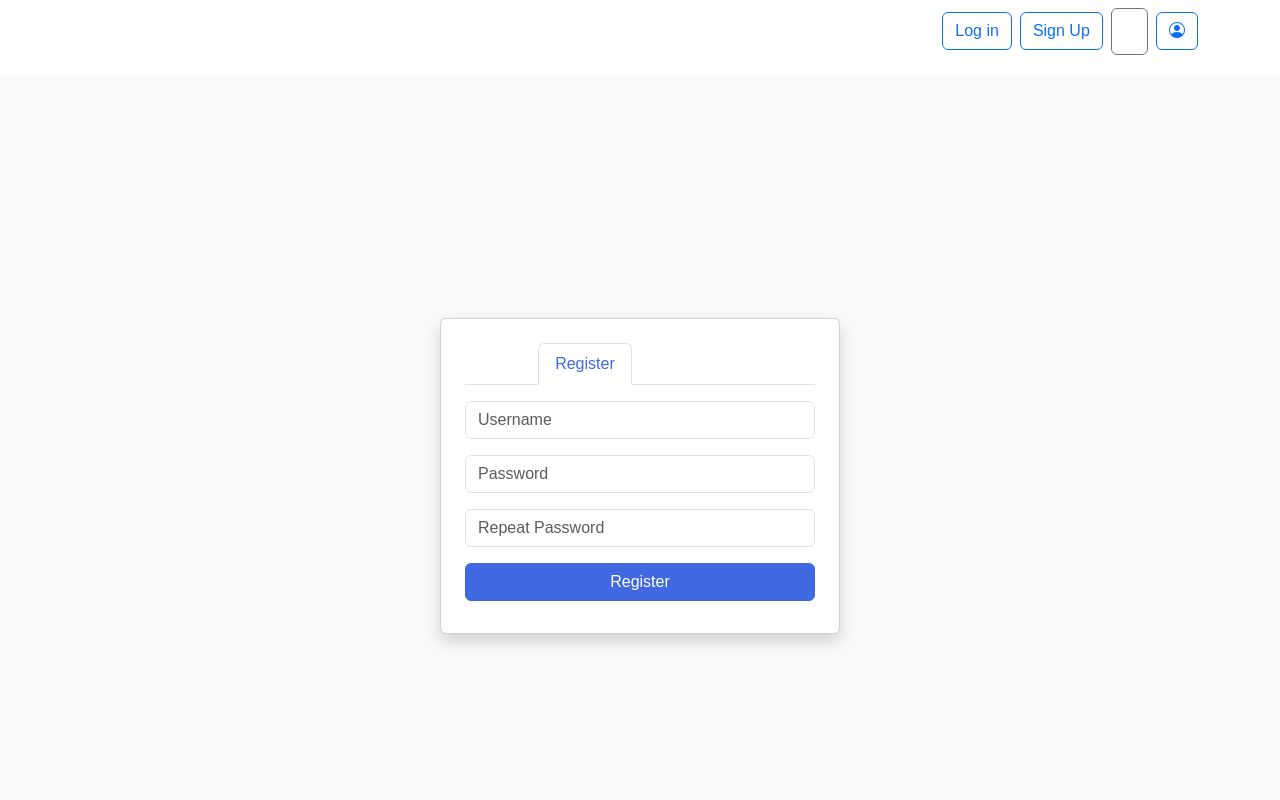
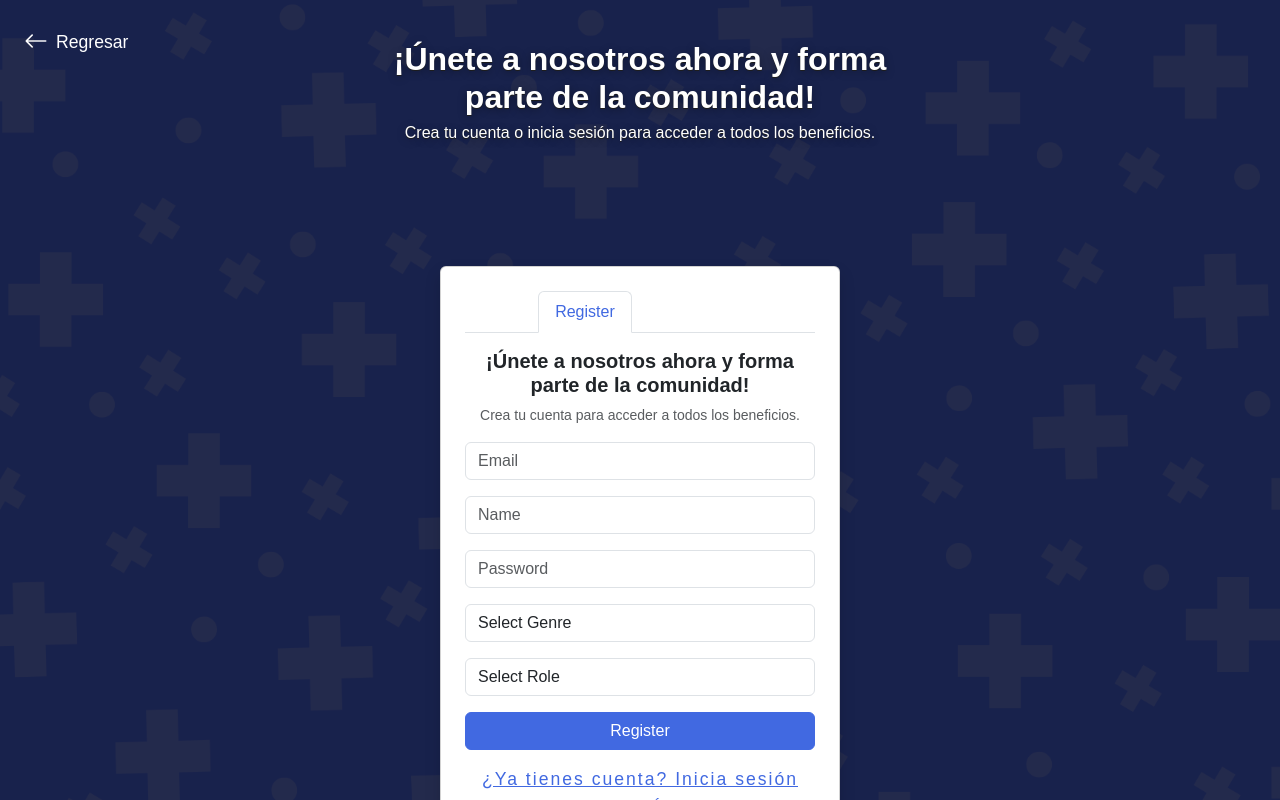
Before and after one commit to CamilaDicre/Careconnect, a plain HTML site: page login.html in a window 1280 px wide. Both pictures are taken after a click on the tab "Register". Shown: the top 800 px of the page. Drawn offline with nearby package versions, Linux system fonts and the light colour scheme.

Commit message:
Algunos otros cambios como cambiar el contact, e implementar una pagina de log in

```diff
--- a/components/header.html
+++ b/components/header.html
@@ -31,10 +31,11 @@
             <!-- Right side buttons container -->
             <div id="loginSection" class="d-flex align-items-center gap-2 ms-auto position-relative">
                 <!-- Login Button -->
-                <button class="btn btn-outline-primary" id="loginToggle" onclick="window.location.href='login.html'">Log in</button>
-
-                <!-- Sign Up Button -->
-                <button class="btn btn-outline-primary" id="signupButton">Sign Up</button>
+                <button class="btn btn-outline-primary d-flex align-items-center" id="loginSignupButton" onclick="window.location.href='login.html'">
+                    <span>Log in</span>
+                    <span class="mx-1">/</span>
+                    <span>Sign Up</span>
+                </button>
 
                 <!-- Theme Toggle Button -->
                 <button class="btn btn-outline-secondary" id="darkModeToggle" title="Toggle dark mode">
--- a/js/components.js
+++ b/js/components.js
@@ -22,4 +22,9 @@ document.addEventListener('DOMContentLoaded', function() {
     });
     // Load footer
     loadComponent('footer-component', '/components/footer.html');
+
+    if (window.location.pathname.endsWith('login.html')) {
+        var loginSignupBtn = document.getElementById('loginSignupButton');
+        if (loginSignupBtn) loginSignupBtn.style.display = 'none';
+    }
 });
--- a/login.html
+++ b/login.html
@@ -8,9 +8,17 @@
     <link href="https://cdn.jsdelivr.net/npm/bootstrap@5.3.3/dist/css/bootstrap.min.css" rel="stylesheet">
     <link rel="stylesheet" href="https://cdn.jsdelivr.net/npm/bootstrap-icons@1.11.3/font/bootstrap-icons.min.css">
 </head>
-<body>
-    <div id="header-component"></div>
-    <main class="d-flex align-items-center justify-content-center min-vh-100 bg-light">
+<body class="hero-section position-relative" style="min-height:100dvh;">
+    <a href="index.html" id="back-home-btn" class="position-fixed top-0 start-0 m-4 d-flex align-items-center" style="z-index:2000; color:#fff; text-decoration:none; font-weight:500; font-size:1.1rem;">
+        <i class="bi bi-arrow-left" style="font-size:1.5rem; margin-right:0.5rem;"></i>Regresar
+    </a>
+    <div class="login-header text-center py-4">
+        <div class="login-invite-bg d-inline-block px-4 py-3 rounded-4">
+            <h2 class="fw-bold mb-1">¡Únete a nosotros ahora y forma parte de la comunidad!</h2>
+            <p class="mb-0">Crea tu cuenta o inicia sesión para acceder a todos los beneficios.</p>
+        </div>
+    </div>
+    <main class="d-flex align-items-center justify-content-center min-vh-100 position-relative" style="min-height:100dvh;">
         <div class="card shadow p-4" style="max-width: 400px; width: 100%;">
             <ul class="nav nav-tabs mb-3" id="loginTab" role="tablist">
                 <li class="nav-item" role="presentation">
@@ -22,6 +30,10 @@
             </ul>
             <div class="tab-content" id="loginTabContent">
                 <div class="tab-pane fade show active" id="login" role="tabpanel">
+                    <div class="text-center mb-3">
+                        <h5 class="fw-bold">¡Bienvenido de nuevo!</h5>
+                        <p class="text-muted small">Accede a tu cuenta para continuar.</p>
+                    </div>
                     <form id="loginForm">
                         <div class="mb-3">
                             <input type="text" id="username" class="form-control" placeholder="Username" required>
@@ -32,21 +44,45 @@
                         <button type="submit" class="btn btn-primary w-100">Login</button>
                         <p id="loginError" class="text-danger mt-2 mb-0"></p>
                     </form>
+                    <div class="text-center mt-3">
+                        <a href="#" class="text-primary text-decoration-underline" onclick="document.getElementById('register-tab').click(); return false;">¿No tienes cuenta? Regístrate aquí</a>
+                    </div>
                 </div>
                 <div class="tab-pane fade" id="register" role="tabpanel">
+                    <div class="text-center mb-3">
+                        <h5 class="fw-bold">¡Únete a nosotros ahora y forma parte de la comunidad!</h5>
+                        <p class="text-muted small">Crea tu cuenta para acceder a todos los beneficios.</p>
+                    </div>
                     <form id="registerForm">
                         <div class="mb-3">
-                            <input type="text" id="regUsername" class="form-control" placeholder="Username" required>
+                            <input type="email" id="regEmail" class="form-control" placeholder="Email" required>
+                        </div>
+                        <div class="mb-3">
+                            <input type="text" id="regName" class="form-control" placeholder="Name" required>
                         </div>
                         <div class="mb-3">
                             <input type="password" id="regPassword" class="form-control" placeholder="Password" required>
                         </div>
                         <div class="mb-3">
-                            <input type="password" id="regPassword2" class="form-control" placeholder="Repeat Password" required>
+                            <select id="regGenre" class="form-control" required>
+                                <option value="">Select Genre</option>
+                                <option value="masculino">Masculino</option>
+                                <option value="femenino">Femenino</option>
+                            </select>
+                        </div>
+                        <div class="mb-3">
+                            <select id="regRole" class="form-control" required>
+                                <option value="">Select Role</option>
+                                <option value="paciente">Paciente</option>
+                                <option value="cuidador">Cuidador</option>
+                            </select>
                         </div>
                         <button type="submit" class="btn btn-primary w-100">Register</button>
                         <p id="registerError" class="text-danger mt-2 mb-0"></p>
                     </form>
+                    <div class="text-center mt-3">
+                        <a href="#" class="text-primary text-decoration-underline" onclick="document.getElementById('login-tab').click(); return false;">¿Ya tienes cuenta? Inicia sesión aquí</a>
+                    </div>
                 </div>
             </div>
         </div>
--- a/style.css
+++ b/style.css
@@ -838,3 +838,23 @@ body.dark-mode #dashboardPopup {
         padding: 0;
     }
 }
+
+.login-bg {
+    background: linear-gradient(135deg, #e3f0ff 0%, #f8f9fa 100%);
+}
+.login-header {
+    background: none;
+    margin-bottom: -30px;
+}
+.login-header h2, .login-header p {
+    color: #fff !important;
+    text-shadow: 0 2px 8px rgba(0,0,0,0.35), 0 1px 0 #222;
+}
+
+.login-invite-bg {
+    background: none !important;
+    box-shadow: none !important;
+    color: #002050 !important;
+    text-shadow: none;
+    max-width: 600px;
+}
```
Also changed, not shown: contact.css (+3 -4 lines), contact.html (+1 -1 lines).
